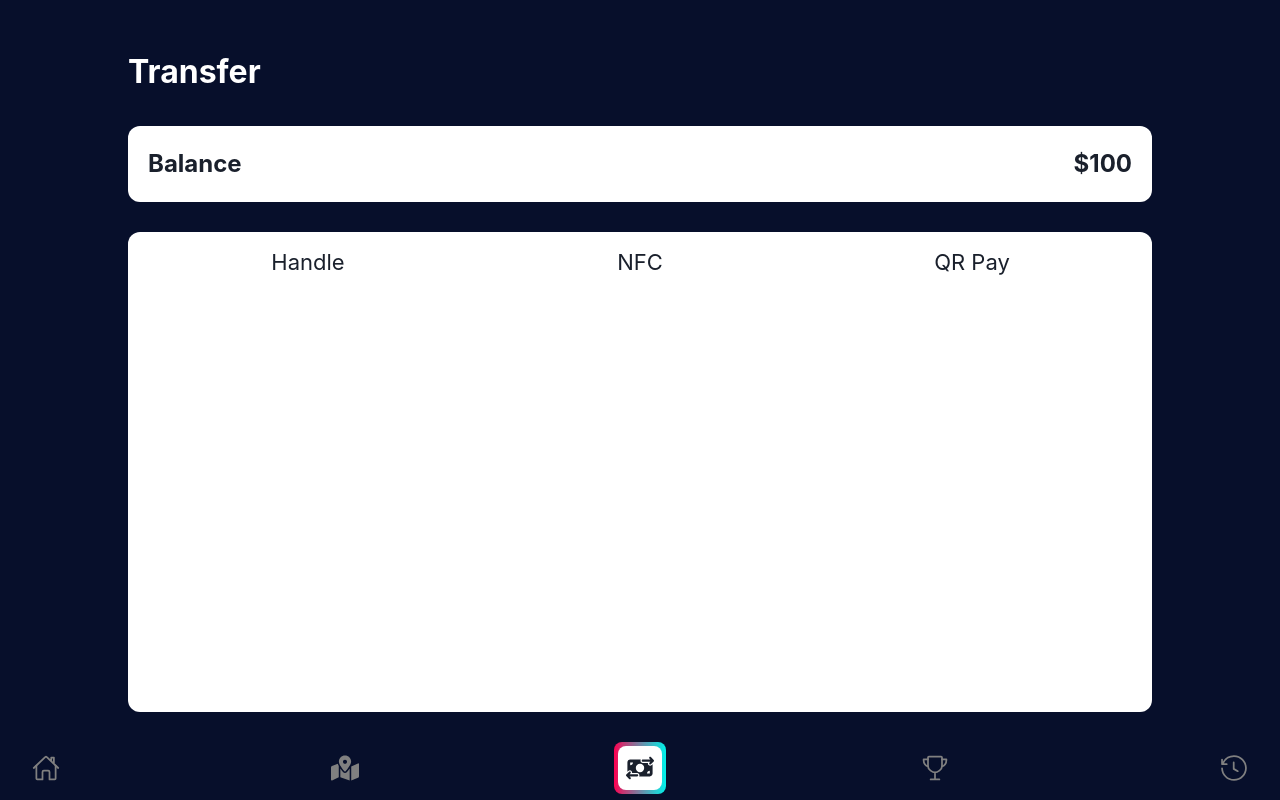
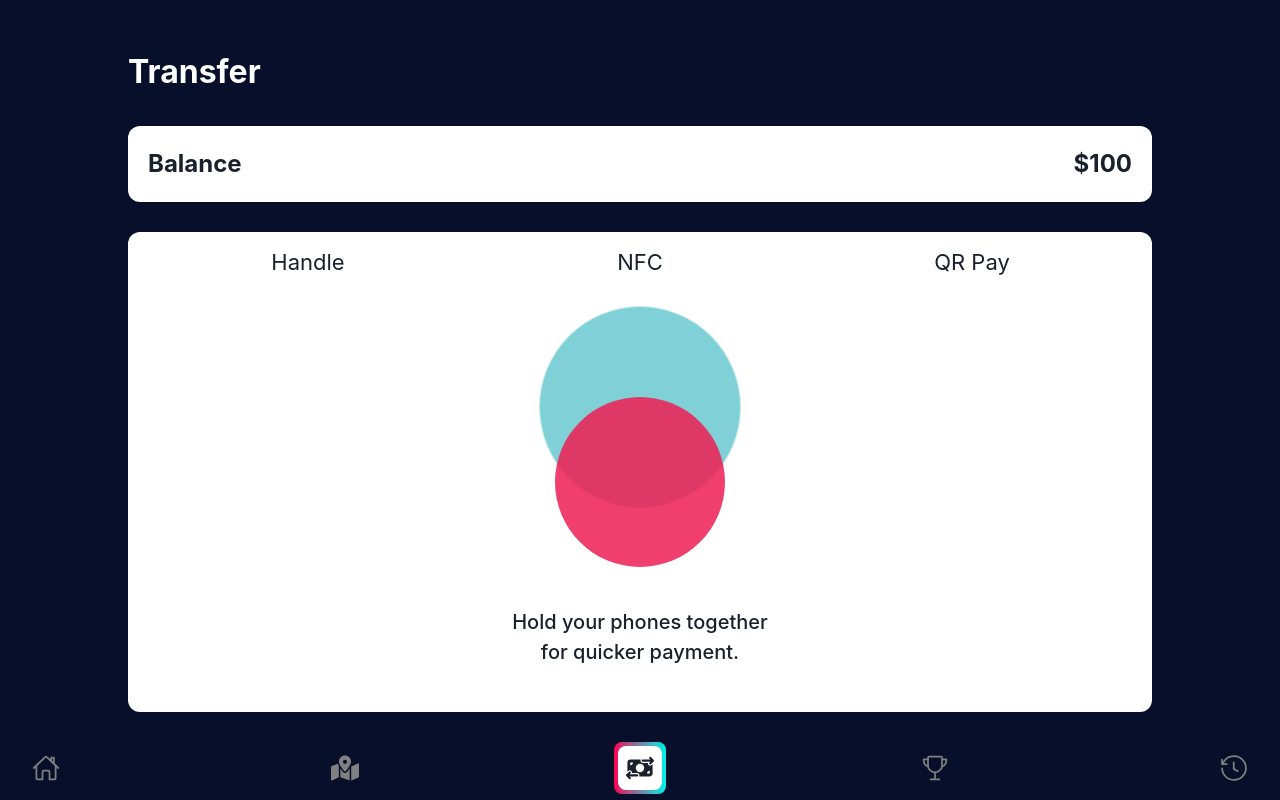
Before and after one commit to Project-Hackathons/tiktok-techjam, a Next.js app in the folder frontend/: page /pay in a window 1280 px wide. Both pictures are taken after a click on the element "NFC". Built offline with nearby package versions, Linux system fonts and the light colour scheme.

Commit message:
add nfc animation

```diff
--- a/frontend/src/pages/pay.tsx
+++ b/frontend/src/pages/pay.tsx
@@ -62,7 +62,16 @@ export default function Home() {
           </div>
         );
       case 1:
-        return <div />;
+        return (
+          <div className={styles.circlesContainer}>
+            <div className={styles.outerPulsingCircle}></div>
+            <div className={styles.innerPulsingCircle}></div>
+            <div className={styles.infoText}>
+              Hold your phones together <br />
+              for quicker payment.
+            </div>
+          </div>
+        );
       case 2:
         return <div />;
     }
--- a/frontend/src/styles/Pay.module.css
+++ b/frontend/src/styles/Pay.module.css
@@ -115,3 +115,51 @@
   opacity: 0.8;
   cursor: not-allowed;
 } */
+
+.circlesContainer {
+  display: flex;
+  flex-direction: column;
+  align-items: center;
+  justify-content: center;
+  height: 100%;
+  gap: 40px;
+}
+
+.outerPulsingCircle {
+  width: 200px;
+  height: 200px;
+  background-color: var(--color-teal);
+  border-radius: 50%;
+  animation: pulse 1.5s infinite;
+}
+
+.innerPulsingCircle {
+  margin-top: -150px;
+  width: 170px;
+  height: 170px;
+  background-color: var(--color-red);
+  border-radius: 50%;
+  animation: pulse 1.4s infinite;
+}
+
+@keyframes pulse {
+  0% {
+    transform: scale(1);
+    opacity: 0.85;
+  }
+  50% {
+    transform: scale(1.1);
+    opacity: 0.7;
+  }
+  100% {
+    transform: scale(1);
+    opacity: 0.85;
+  }
+}
+
+.infoText {
+  font-size: 20px;
+  font-weight: 500;
+  text-align: center;
+  margin-bottom: 20px;
+}
```
